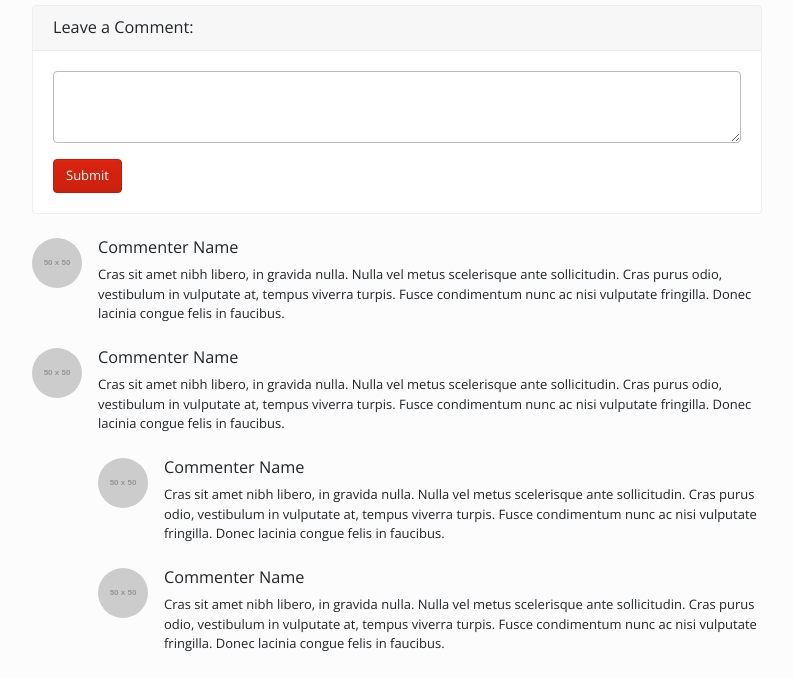
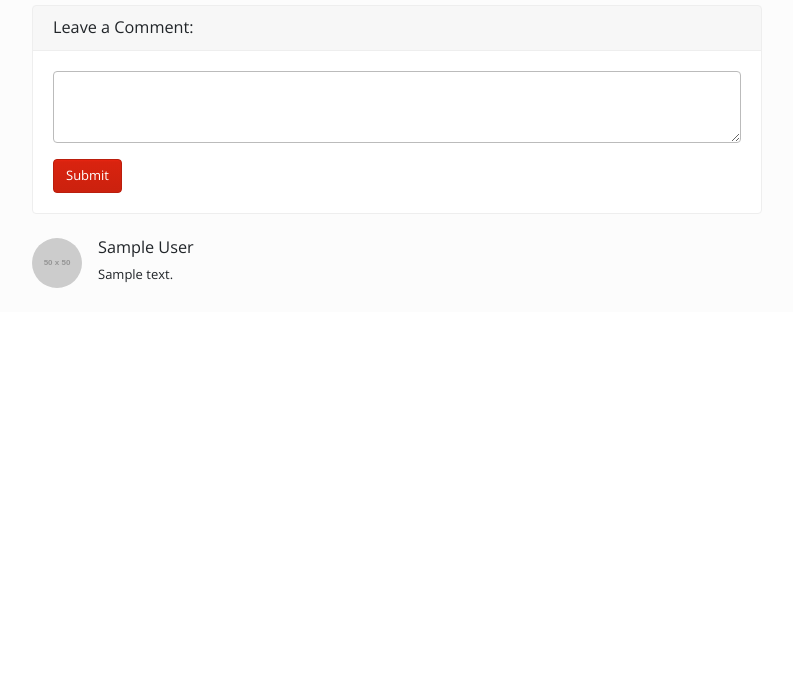
Before and after one commit to kyeongwonBaek/my_blog, a Django app: template blog/templates/blog/post_detail.html in a window 1280 px wide. Shown: the part 811-1489 px from the top of the page, without its empty margins (53-846 px from the left). After the commit the page ends 1099 px from the top, so only its background shows below. Run offline with Django 3.2, Linux system fonts and the light colour scheme; the template is opened without the code that fills it: most values are stand-ins (such as "Sample title", 1, 10 or a date in 2020); grey boxes marked "Sample" are stand-in pictures; grey boxes labelled with a size stand in for pictures from a placeholder-image service; some libraries are stand-ins or nearby versions.

Commit message:
comment on post detail page

```diff
--- a/blog/admin.py
+++ b/blog/admin.py
@@ -1,5 +1,5 @@
 from django.contrib import admin
-from .models import Post, Category, Tag
+from .models import Post, Category, Tag, Comment
 # Register your models here.
 
 class CategoryAdmin(admin.ModelAdmin):
@@ -9,5 +9,7 @@ class TagAdmin(admin.ModelAdmin):
     prepopulated_fields = {'slug': ('name',)}
 
 admin.site.register(Post)
+admin.site.register(Comment)
+
 admin.site.register(Category, CategoryAdmin)
 admin.site.register(Tag, TagAdmin)
--- a/blog/models.py
+++ b/blog/models.py
@@ -51,3 +51,6 @@ class Comment(models.Model):
     post = models.ForeignKey(Post, on_delete=models.CASCADE)
     text = MarkdownxField()
     author = models.ForeignKey(User, on_delete=models.CASCADE)
+
+    def get_markdown_content(self):
+        return markdown(self.text)
--- a/blog/templates/blog/post_detail.html
+++ b/blog/templates/blog/post_detail.html
@@ -52,40 +52,15 @@
     </div>
 </div>
 
-<!-- Single Comment -->
-<div class="media mb-4">
+{% for c in object.comment_set.all %}
+<div class="media mb-4" id="comment-list">
     <img class="d-flex mr-3 rounded-circle" src="http://placehold.it/50x50" alt="">
     <div class="media-body">
-        <h5 class="mt-0">Commenter Name</h5>
-        Cras sit amet nibh libero, in gravida nulla. Nulla vel metus scelerisque ante sollicitudin. Cras purus odio, vestibulum in vulputate at, tempus viverra turpis. Fusce condimentum nunc ac nisi vulputate fringilla. Donec lacinia congue felis in faucibus.
+        <h5 class="mt-0">{{c.author}}</h5>
+        {{c.get_markdown_content | safe}}
     </div>
 </div>
-
-<!-- Comment with nested comments -->
-<div class="media mb-4">
-    <img class="d-flex mr-3 rounded-circle" src="http://placehold.it/50x50" alt="">
-    <div class="media-body">
-        <h5 class="mt-0">Commenter Name</h5>
-        Cras sit amet nibh libero, in gravida nulla. Nulla vel metus scelerisque ante sollicitudin. Cras purus odio, vestibulum in vulputate at, tempus viverra turpis. Fusce condimentum nunc ac nisi vulputate fringilla. Donec lacinia congue felis in faucibus.
-
-        <div class="media mt-4">
-            <img class="d-flex mr-3 rounded-circle" src="http://placehold.it/50x50" alt="">
-            <div class="media-body">
-                <h5 class="mt-0">Commenter Name</h5>
-                Cras sit amet nibh libero, in gravida nulla. Nulla vel metus scelerisque ante sollicitudin. Cras purus odio, vestibulum in vulputate at, tempus viverra turpis. Fusce condimentum nunc ac nisi vulputate fringilla. Donec lacinia congue felis in faucibus.
-            </div>
-        </div>
-
-        <div class="media mt-4">
-            <img class="d-flex mr-3 rounded-circle" src="http://placehold.it/50x50" alt="">
-            <div class="media-body">
-                <h5 class="mt-0">Commenter Name</h5>
-                Cras sit amet nibh libero, in gravida nulla. Nulla vel metus scelerisque ante sollicitudin. Cras purus odio, vestibulum in vulputate at, tempus viverra turpis. Fusce condimentum nunc ac nisi vulputate fringilla. Donec lacinia congue felis in faucibus.
-            </div>
-        </div>
-
-    </div>
-</div>
+{% endfor %}
 
 
 
```
Also changed, not shown: blog/tests.py (+9 -0 lines).
